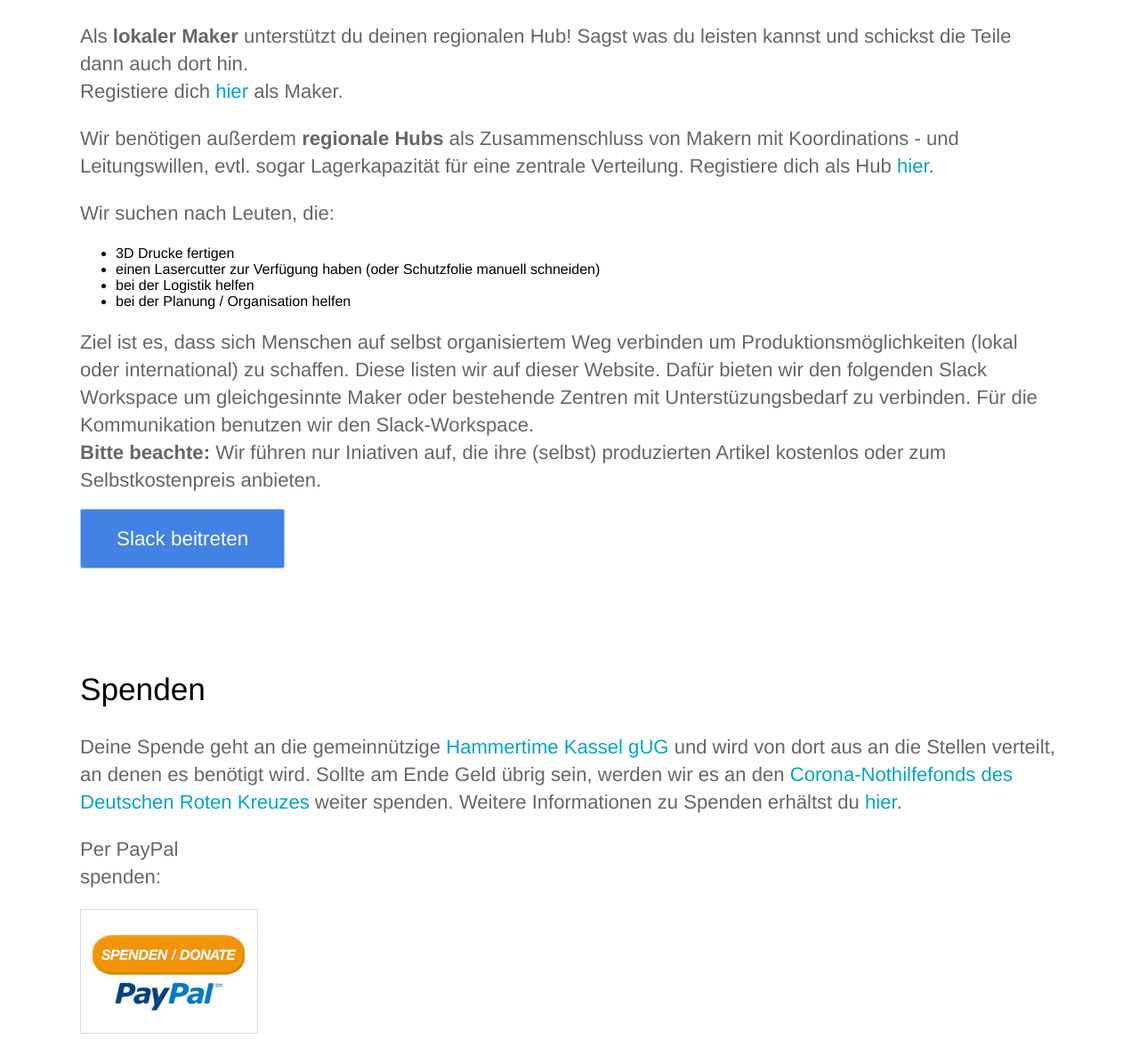
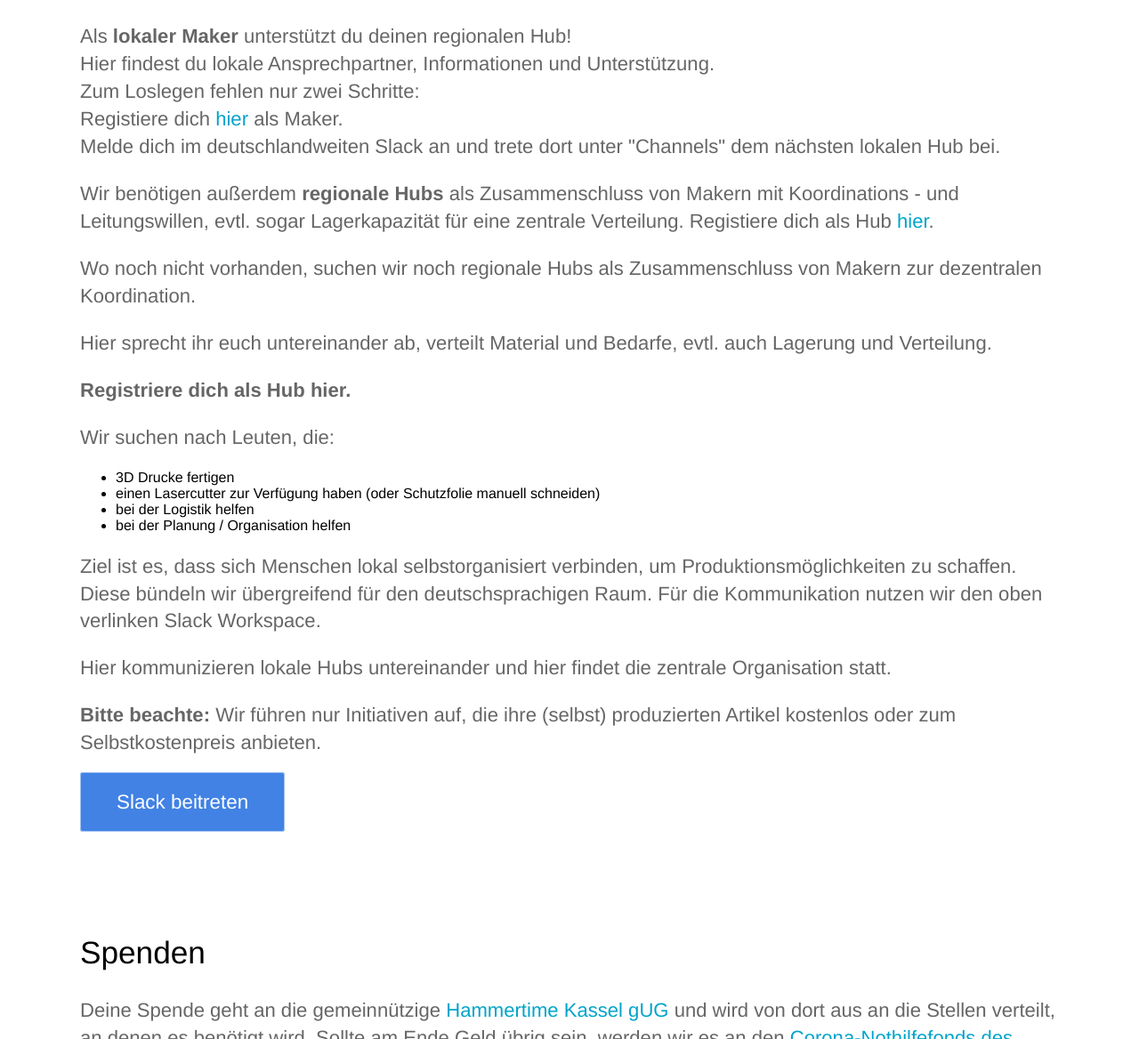
Before and after one commit to CloudCannon/hydra-jekyll-template, a Jekyll site: the page built from de/index.html, in a window 1280 px wide and 1400 px high, scrolled down 3080 px. Shown: the part 232-1400 px from the top of the window at 89% size. Built offline with Jekyll 4.4.1, drawn with Linux system fonts in a browser that asks for light colours; grey boxes are pictures that could not be loaded.

Commit message:
changed some text on the main page

```diff
--- a/_data/footer.yml
+++ b/_data/footer.yml
@@ -1,4 +1,8 @@
 - links:
+  - name: Faq
+    link: /faq/
+  - name: Guides
+    link: /guides/
   - name: Imprint
     link: /imprint/
   - name: Privacy
--- a/_data/lang.yml
+++ b/_data/lang.yml
@@ -130,24 +130,27 @@ de:
     Contact
 
   support_registration: |
-    Als <b>lokaler Maker</b> unterstützt du deinen regionalen Hub! Sagst was du leisten kannst und schickst die Teile dann auch dort hin. <br>
-    Registiere dich <a href="https://docs.google.com/forms/d/e/1FAIpQLSeIqflF3iAowqptV4zxMkg26spX41nKoNum_SSXNGwNyxVz0A/viewform" _blank">hier</a> als Maker.
+    Als <strong>lokaler Maker</strong> unterstützt du deinen regionalen Hub!<br>
+    Hier findest du lokale Ansprechpartner, Informationen und Unterstützung.<br>
+    Zum Loslegen fehlen nur zwei Schritte:<br>
+    Registiere dich <a href="https://docs.google.com/forms/d/e/1FAIpQLSeIqflF3iAowqptV4zxMkg26spX41nKoNum_SSXNGwNyxVz0A/viewform" title="Registrierung als Maker">hier</a> als Maker.<br>
+    Melde dich im deutschlandweiten Slack an und trete dort unter "Channels" dem nächsten lokalen Hub bei.<br>
 
   support_description: |
-    <p>Wir suchen nach Leuten, die:</p>
+
+    <p>Wo noch nicht vorhanden, suchen wir noch regionale Hubs als Zusammenschluss von Makern zur dezentralen Koordination.</p>
+    <p>Hier sprecht ihr euch untereinander ab, verteilt Material und Bedarfe, evtl. auch Lagerung und Verteilung.</p>
+    <p><strong>Registriere dich als Hub hier.</strong></p>
+    <p>Wir suchen nach Leuten, die:<br>
     <ul>
-      <li>3D Drucke fertigen</li>
-      <li>einen Lasercutter zur Verfügung haben (oder Schutzfolie manuell schneiden)</li>
-      <li>bei der Logistik helfen</li>
-      <li>bei der Planung / Organisation helfen</li>
-    </ul>
-    <p>
-      Ziel ist es, dass sich Menschen auf selbst organisiertem Weg verbinden um Produktionsmöglichkeiten (lokal oder international) zu schaffen.
-      Diese listen wir auf dieser Website. Dafür bieten wir den folgenden Slack Workspace um gleichgesinnte Maker
-      oder bestehende Zentren mit Unterstüzungsbedarf zu verbinden. Für die Kommunikation benutzen wir den Slack-Workspace.
-      <br>
-      <strong>Bitte beachte: </strong> Wir führen nur Iniativen auf, die ihre (selbst) produzierten Artikel kostenlos oder zum Selbstkostenpreis anbieten.
-    </p>
+    <li>3D Drucke fertigen</li>
+    <li>einen Lasercutter zur Verfügung haben (oder Schutzfolie manuell schneiden)</li>
+    <li>bei der Logistik helfen</li>
+    <li>bei der Planung / Organisation helfen</li>
+    </ul></p>
+    <p>Ziel ist es, dass sich Menschen lokal selbstorganisiert verbinden, um Produktionsmöglichkeiten zu schaffen. Diese bündeln wir übergreifend für den deutschsprachigen Raum. Für die Kommunikation nutzen wir den oben verlinken Slack Workspace.</p>
+    <p>Hier kommunizieren lokale Hubs untereinander und hier findet die zentrale Organisation statt.</p>
+    <p><strong>Bitte beachte:</strong> Wir führen nur Initiativen auf, die ihre (selbst) produzierten Artikel kostenlos oder zum Selbstkostenpreis anbieten.</p>
   support_join_slack: |
     Slack beitreten
   donate_header: |
```
Also changed, not shown: _includes/main-content.html (+22 -11 lines).
